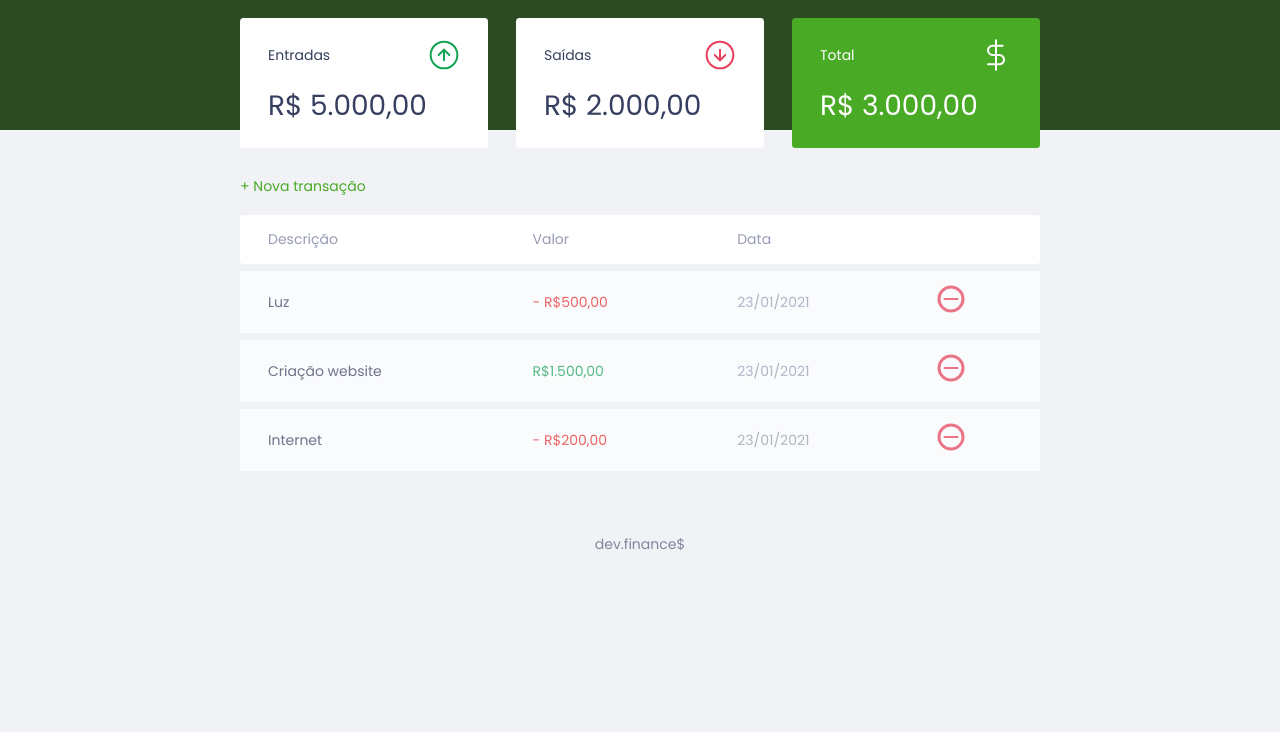
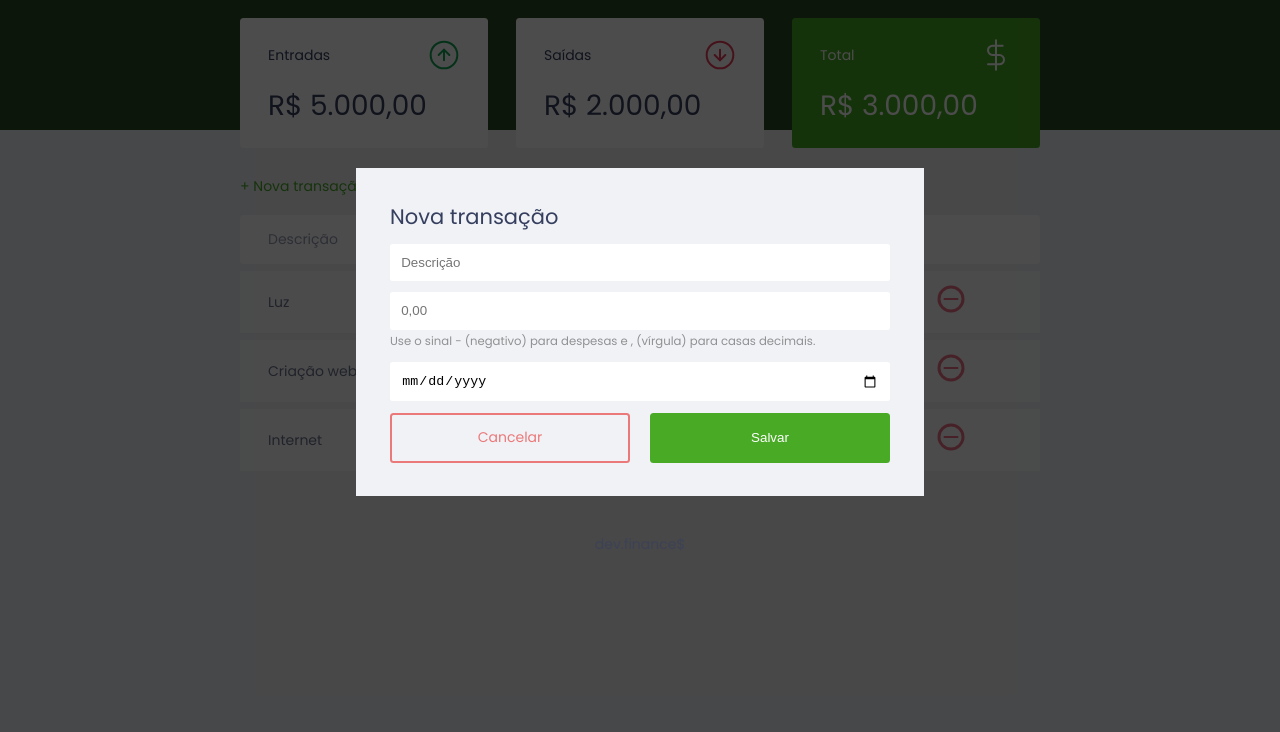
Before and after one commit to alicexss/maratona-discover, a plain HTML site: page index.html in a window 1280 px wide. Shown: the part 68-800 px from the top of the page. Drawn offline with Linux system fonts and the light colour scheme.

Commit message:
Adding a New Transaction Box

```diff
--- a/index.html
+++ b/index.html
@@ -90,16 +90,44 @@
     </section>
   </main>
 
-  <div class="modal-overlay">
+  <div class="modal-overlay active">
     <div class="modal">
-      <div calss="moda-content">
+      <div id="form">
+        <h2>Nova transação</h2>
+        <form action="">
 
-      </div>
+          <div class="input-group">
+            <label class="sr-only" for="description">Descrição</label>
+            <input type="text" id="description" name="description" placeholder="Descrição">
+          </div>
+
+          <div class="input-group">
+            <label class="sr-only" for="amount">Valor</label>
+            <input type="number" id="amount" step="0.01" name="amount" placeholder="0,00">
+            <small class="help"> Use o sinal - (negativo) para despesas e , (vírgula) para casas decimais.</small>
+
+          </div>
+
+          <div class="input-group">
+            <label class="sr-only" for="date">Data</label>
+            <input type="date" id="date" name="date">
+          </div>
+
+          <div class="input-group actions">
+            <a href="#" class="button cancel"> Cancelar</a>
+            <button>Salvar</button>
+          </div>
 
 
-      <footer>
-        <p>dev.finance$ </p>
-      </footer>
+        </form>
+      </div>
+    </div>
+  </div>
+
+
+  <footer>
+    <p>dev.finance$ </p>
+  </footer>
 </body>
 
 </html>
--- a/style.css
+++ b/style.css
@@ -1,5 +1,8 @@
 :root {
   --dark-blue: #363f5f;
+  --green: #49AA26;
+  --light-green: #3dd705;
+  --red:#e92929;
 }
 
 * {
@@ -53,13 +56,32 @@ h2 {
 
 a{
 
-  color: #49AA26;
-  text-decoration: none;
+  color: var(--green);
+    text-decoration: none;
  }
 
 
 a:hover {
-  color: #3dd705;
+  color: var(--light-green);
+}
+
+button{
+  width: 100%;
+  height: 50px;
+
+  border:none;
+  color: white;
+  background: var(--green);
+
+  padding: 0;
+  border-radius: 0.25rem;
+
+  cursor: pointer;
+}
+
+button:hover {
+background:  var(--light-green);
+
 }
 
 
@@ -68,11 +90,30 @@ a:hover {
   margin-bottom: .8rem;
 }
 
+.button.cancel{
+  color: var(--red);
+  border: 2px var(--red) solid;
+  border-radius: 0.25rem;
+
+  height: 50px;
+  display: flex;
+  align-items: center;
+  justify-content: center;
+
+  opacity: 0.6;
+}
+
+.button.cancel:Hover {
+  opacity: 1;
+}
+
 header {
   background: #2d4a22;
   padding: 2rem 0 10rem;
   text-align: center;
 }
+
+
 
 #logo {
   color: #fff;
@@ -113,7 +154,7 @@ header {
 }
 
 .card.total {
-  background: #49aa26;
+  background: var(--green);
   color: white;
 }
 
@@ -178,6 +219,75 @@ td.expense {
   color: #e92929;
 }
 
+.modal-overlay{
+  width: 100%;
+  height: 100%;
+
+  background-color: rgba(0,0,0,0.7);
+  position: fixed;
+  top: 0;
+
+  display: flex;
+  align-items: center;
+  justify-content: center;
+
+  opacity: 0;
+  visibility: hidden;
+}
+
+
+.modal-overlay.active{
+  opacity: 1;
+  visibility: visible;
+
+
+}
+
+.modal {
+  background: #f0f2f5;
+  padding: 2.4rem;
+
+}
+
+#form {
+  max-width: 500px;
+}
+
+#form h2{
+  margin-top:0;
+  }
+
+  input{
+    border: none;
+    border-radius: 0.2rem;
+
+    padding: 0.8rem;
+    width: 100%;
+}
+
+.input-group{
+margin-top: 0.8rem;
+
+}
+
+.input-group small{
+  opacity: 0.4;
+}
+
+.input-group.actions{
+  display: flex;
+  justify-content: space-between;
+  align-items: center;
+}
+
+.input-group.actions .button,
+ .input-group.actions button{
+   width: 48%;
+
+
+
+}
+
 footer {
   text-align: center;
   padding: 4rem 0 2rem;
```
